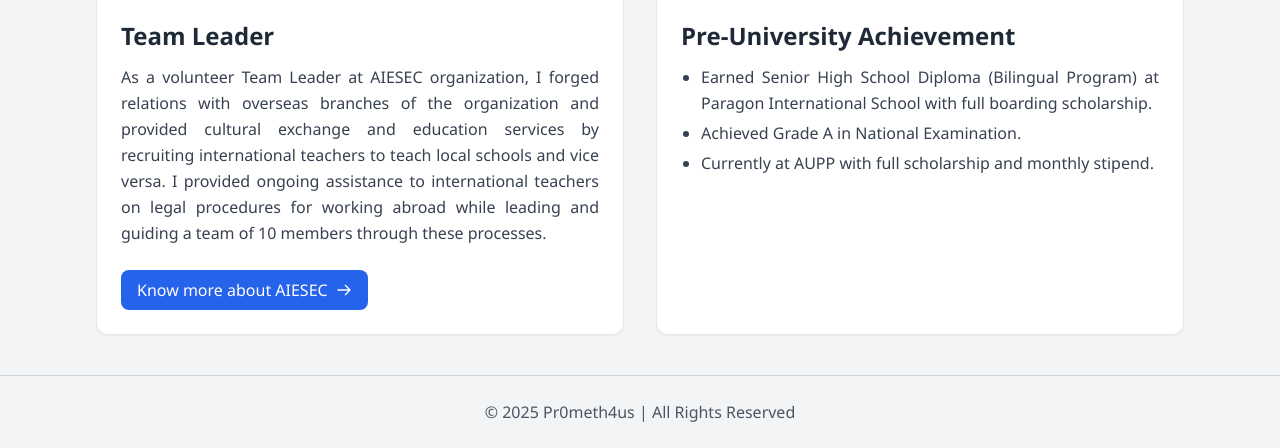
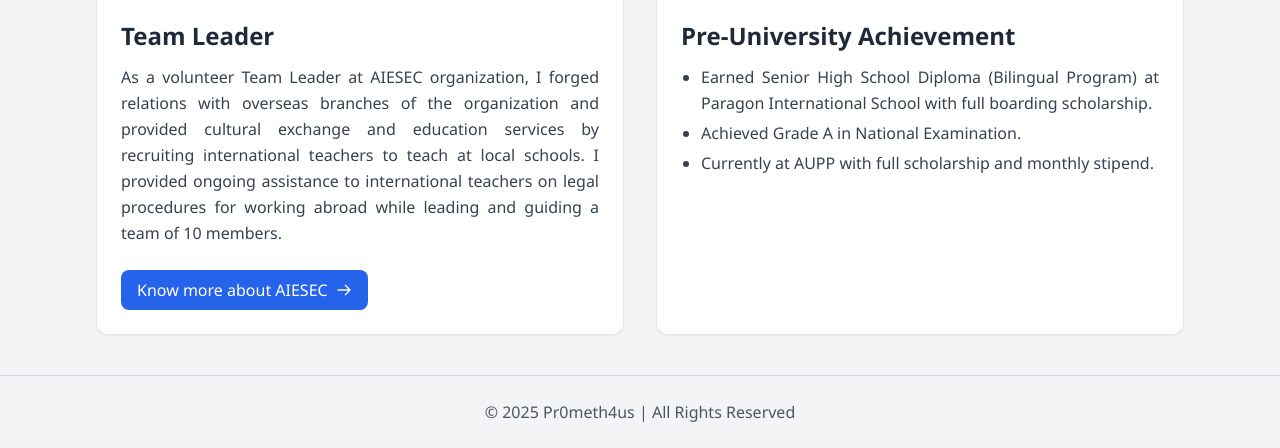
Before and after one commit to pr0meth4us/pr0meth4us, a Jekyll site: the page built from misc.md, in a window 1280 px wide and 900 px high, scrolled down 1244 px, cut to the strip 452-900 px from the top of the window. Built offline with Jekyll 4.4.1, drawn with Linux system fonts in a browser that asks for light colours.

Commit message:
done done done done

```diff
--- a/_data/misc.yml
+++ b/_data/misc.yml
@@ -28,7 +28,7 @@
 #  tags: ["alumni", "communication", "community"]
 
 - title: "Team Leader"
-  description: "As a volunteer Team Leader at AIESEC organization, I forged relations with overseas branches of the organization and provided cultural exchange and education services by recruiting international teachers to teach local schools and vice versa. I provided ongoing assistance to international teachers on legal procedures for working abroad while leading and guiding a team of 10 members through these processes."
+  description: "As a volunteer Team Leader at AIESEC organization, I forged relations with overseas branches of the organization and provided cultural exchange and education services by recruiting international teachers to teach at local schools. I provided ongoing assistance to international teachers on legal procedures for working abroad while leading and guiding a team of 10 members."
   images:
     - "https://res.cloudinary.com/dktzt7yn1/image/upload/v1741723891/436163396_1102053487750375_8009980526082008451_n_tznbfq.jpg"
 #  tags: ["leadership", "cultural exchange", "volunteer work", "international relations"]
```
